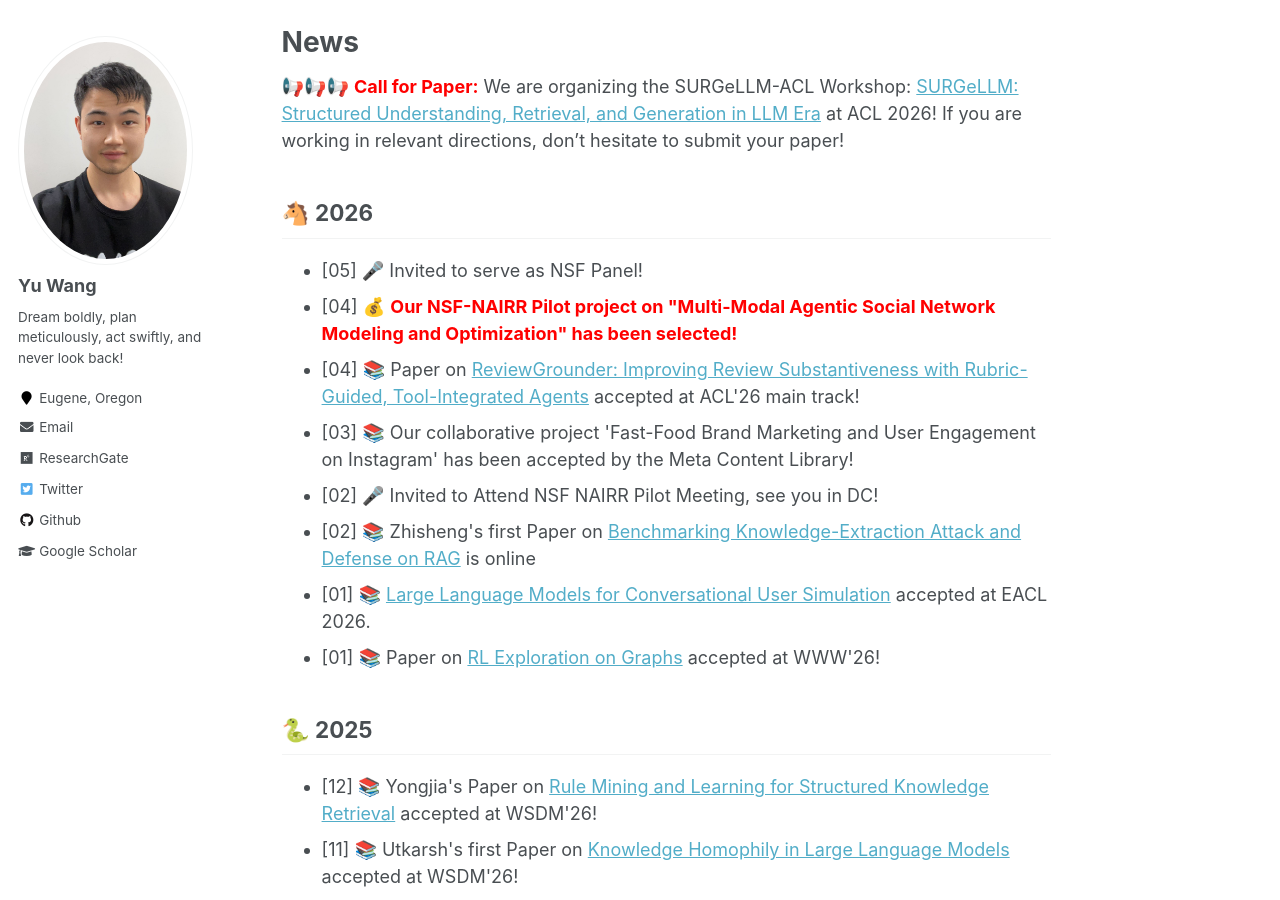
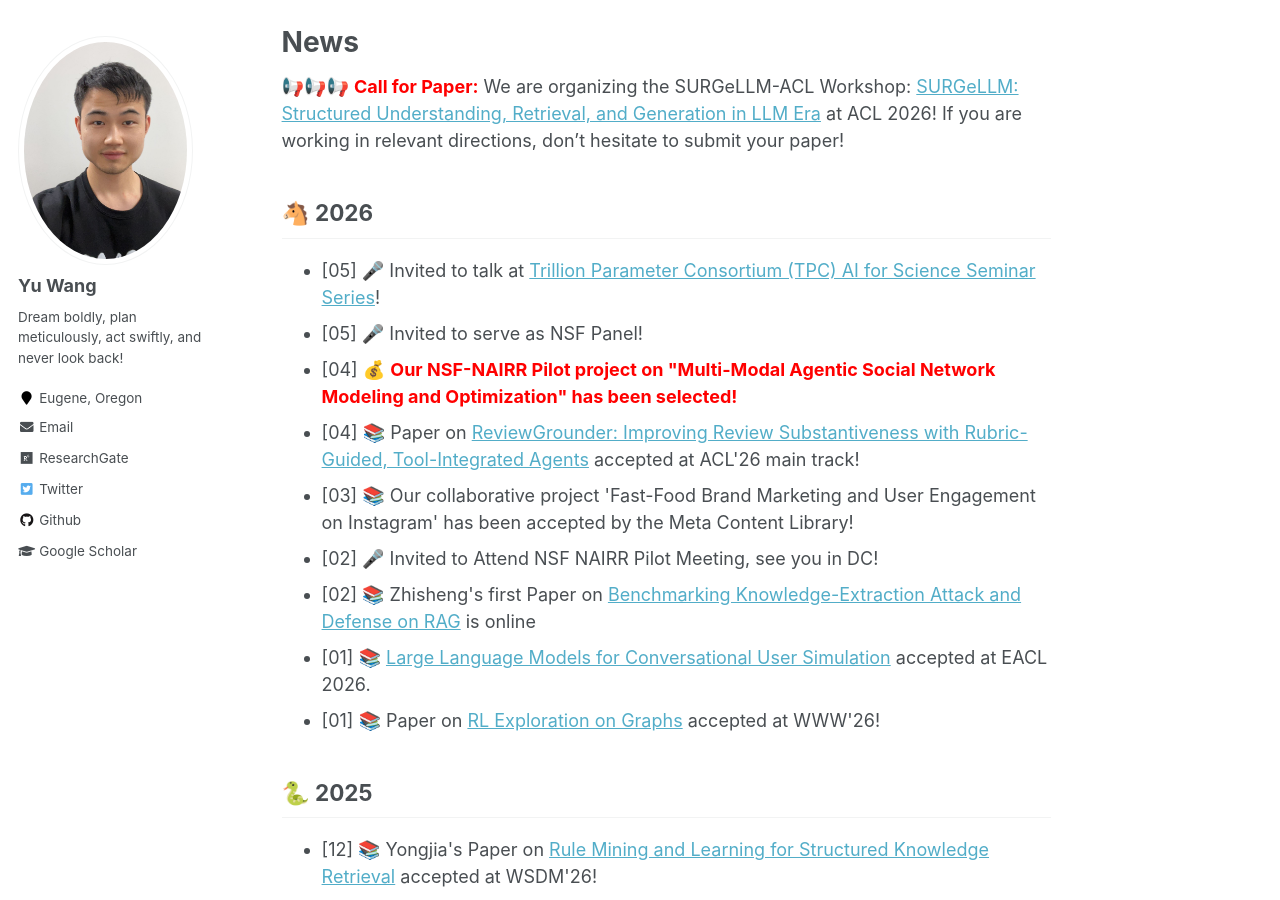
Before and after one commit to yuwang0103/yuwang0103.github.io, a Jekyll site: the page built from _pages/about.md, in a window 1280 px wide and 900 px high, scrolled down 1009 px. Built offline with Jekyll 4.4.1, drawn with Linux system fonts in a browser that asks for light colours.

Commit message:
Update news: TPC AI for Science invited talk

```diff
--- a/_pages/about.md
+++ b/_pages/about.md
@@ -36,6 +36,7 @@ News
 🐴 2026
 -----
 <ul>
+<li>[05] 🎤 Invited to talk at <a href="https://tpc.dev/tpc-seminar-series/">Trillion Parameter Consortium (TPC) AI for Science Seminar Series</a>!</li>
 <li>[05] 🎤 Invited to serve as NSF Panel!</li>
 <li>[04] 💰 <span style="color:red"><b>Our NSF-NAIRR Pilot project on "Multi-Modal Agentic Social Network Modeling and Optimization" has been selected!</b></span></li>
 <li>[04] 📚 Paper on <a href=''>ReviewGrounder: Improving Review Substantiveness with Rubric-Guided, Tool-Integrated Agents</a> accepted at ACL'26 main track!</li>
```
